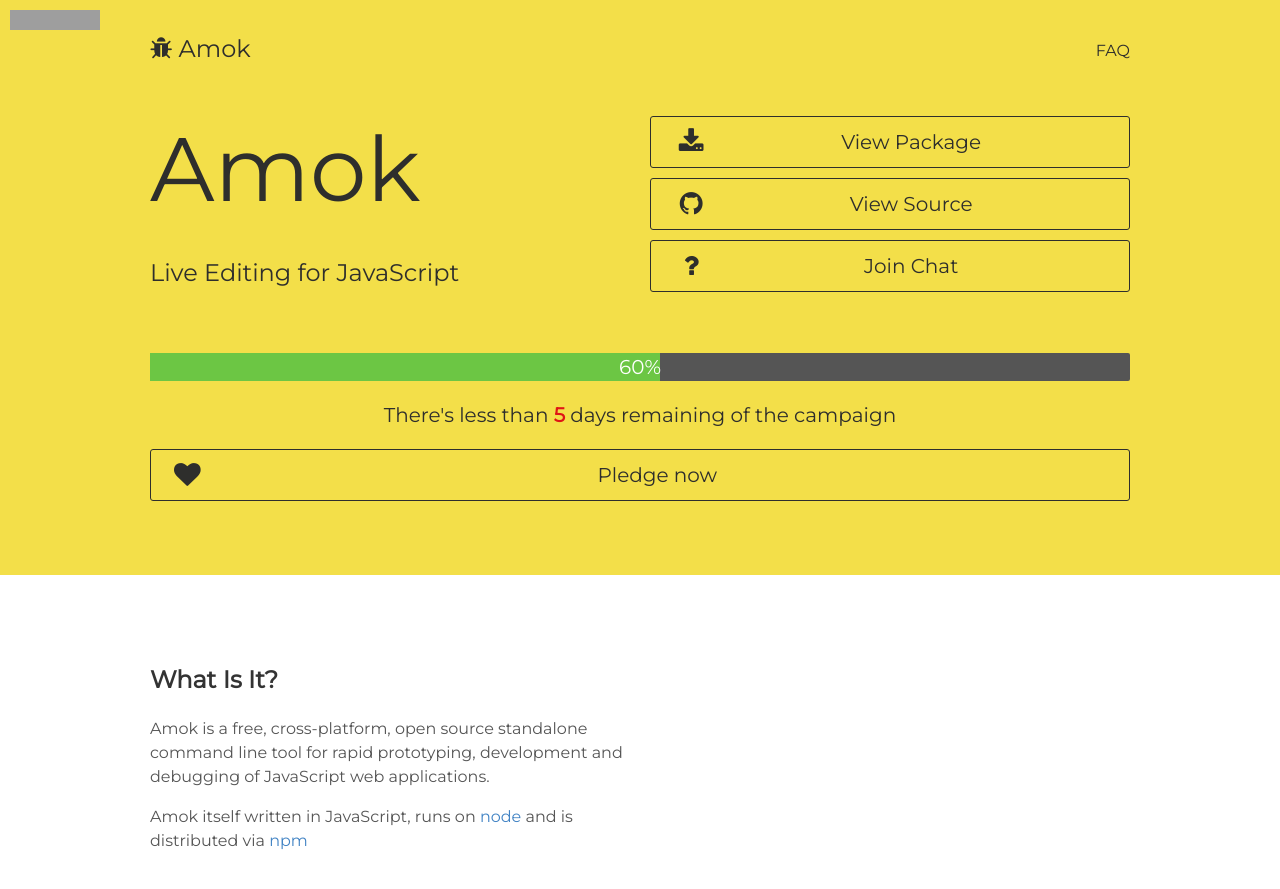
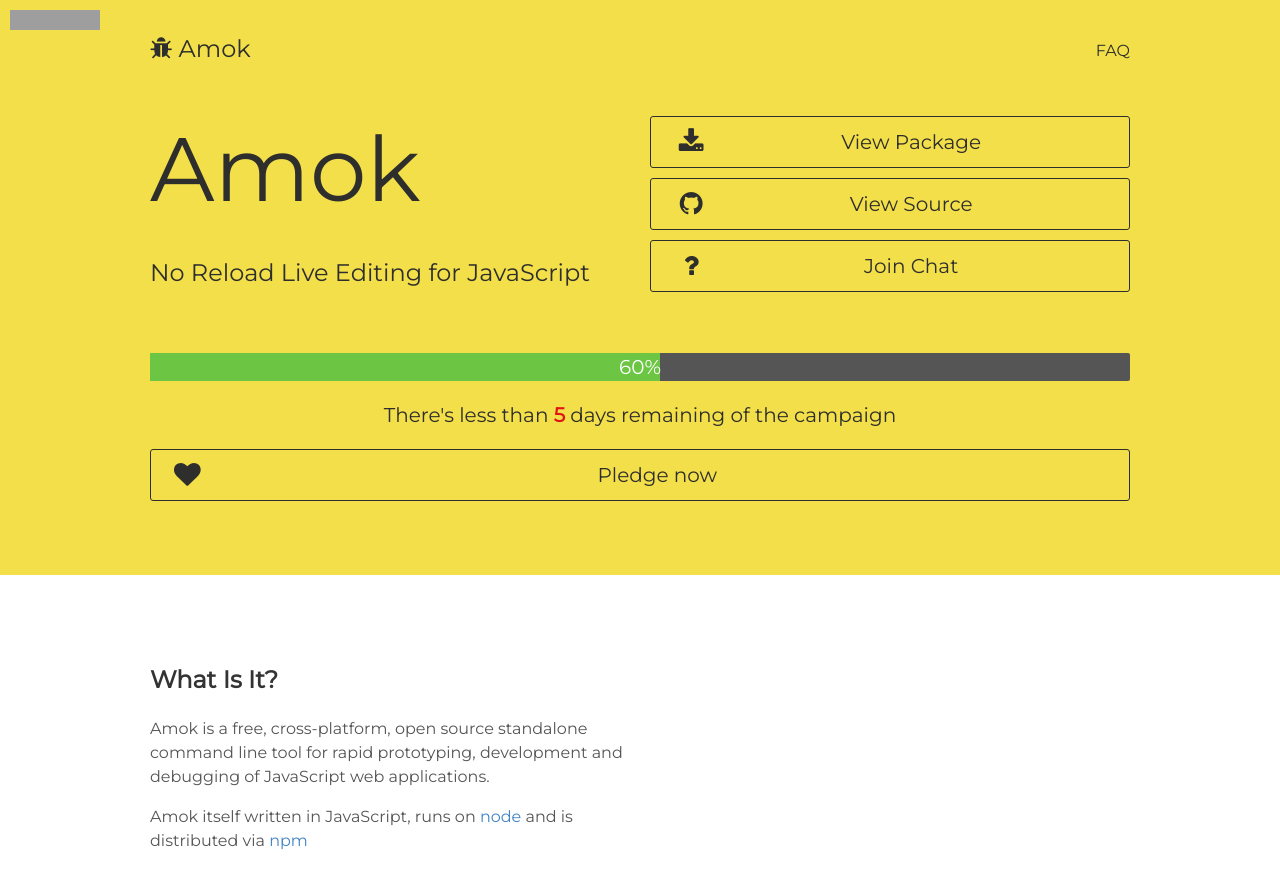
Before and after one commit to stereokai/amok, a Jekyll site: the page built from index.html, in a window 1280 px wide and 900 px high. Shown: the top 889 px of the window. Built offline with Jekyll 4.4.1, drawn with Linux system fonts in a browser that asks for light colours; nearby versions of some CDN libraries; library files that are not in the unit come from our copies; grey boxes are pictures that could not be loaded.

Commit message:
Change tagline

```diff
--- a/_config.yml
+++ b/_config.yml
@@ -1,6 +1,6 @@
 # Site settings
 title: Amok
-tagline: Live Editing for JavaScript
+tagline: No Reload Live Editing for JavaScript
 description: An open source tool for JavaScript, TypeScript, CoffeeScript and friends, it provides editor agnostic live editing, an interactive read-eval-print-loop, http development server, and more.
 
 baseurl: ""
--- a/_includes/footer.html
+++ b/_includes/footer.html
@@ -42,7 +42,7 @@
         'Browserify',
         'ECMAScript 6',
       ],
-      prefix: 'Live Editing for ',
+      prefix: 'No Reload Live Editing for ',
       typeDelay: 0,
       backDelay: 20
     });
```
